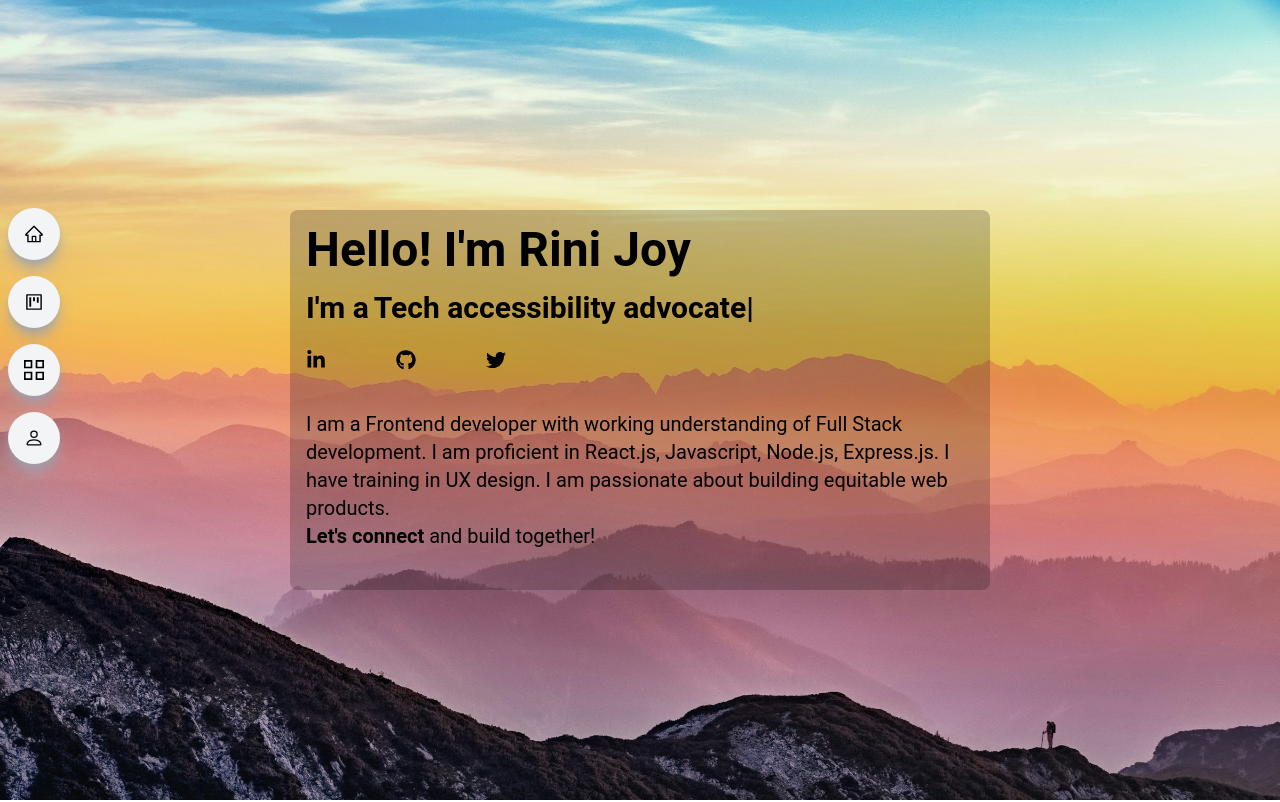
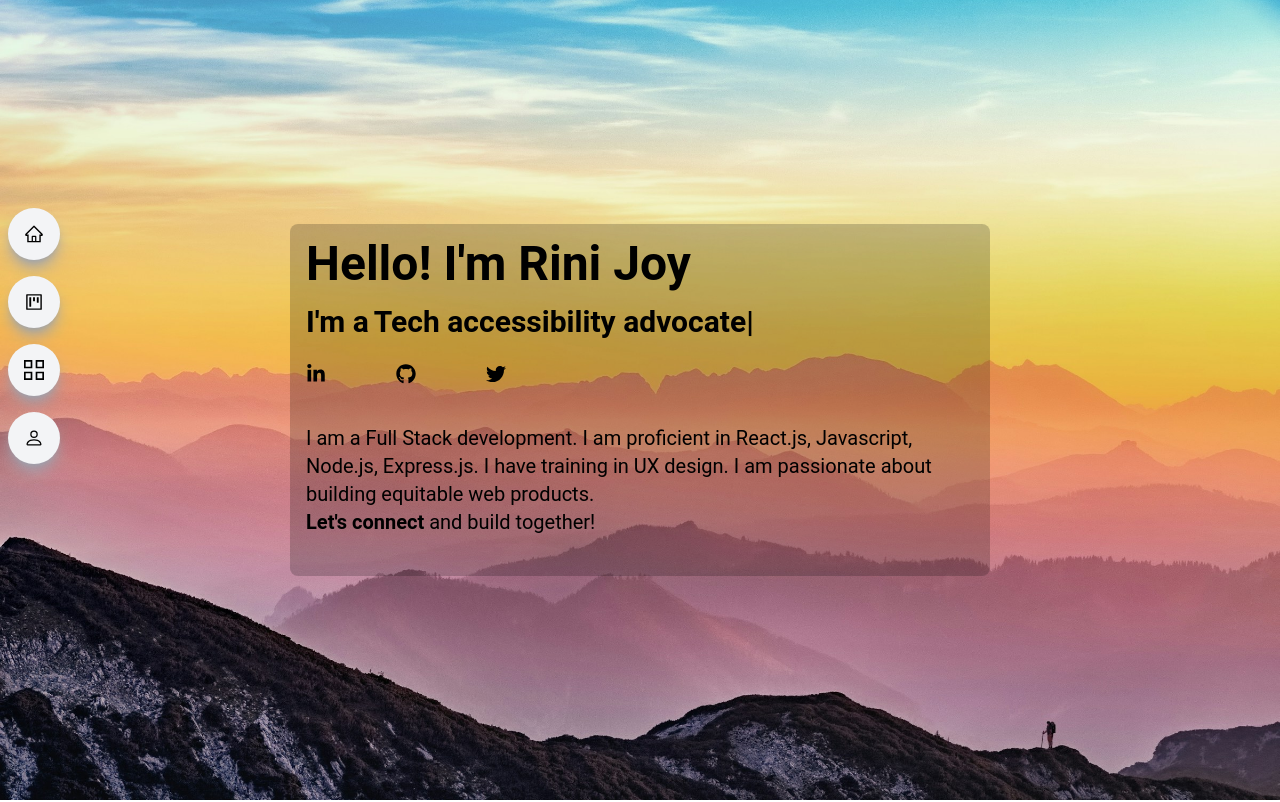
Before and after one commit to RiniJ7/rini-portfolio-v3, a React (Create React App) app: page / in a window 1280 px wide. Shown: the top 802 px of the page. Built offline with nearby package versions, Linux system fonts and the light colour scheme.

Commit message:
Update Main.jsx

```diff
--- a/src/components/Main.jsx
+++ b/src/components/Main.jsx
@@ -68,7 +68,7 @@ const Main = () => {
             <div className="mt-4 flex justify-between pt-6 w-full text-white-500">
               <p className="text-base sm:text-lg md:text-xl lg:text-xl sm:pb-4 md:pb-4 lg:pb-6">
 
-              I am a Frontend developer with working understanding of Full Stack development. I am proficient in React.js, Javascript, Node.js, Express.js.
+              I am a Full Stack development. I am proficient in React.js, Javascript, Node.js, Express.js.
               I have training in UX design. I am passionate about building equitable web products. <br />
 
 <strong>
```
